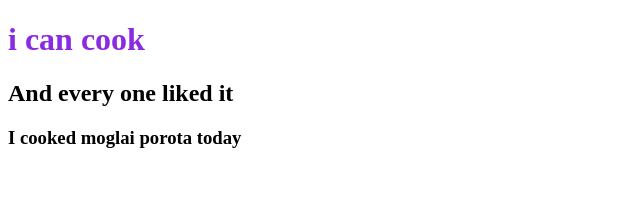
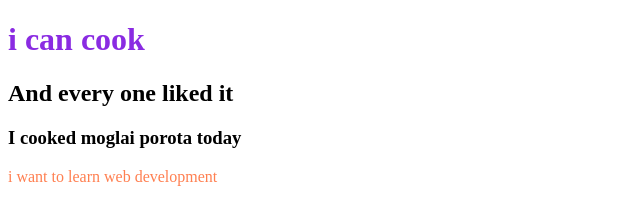
Before and after one commit to tairin247/my-second-repo, a plain HTML site: page index.html in a window 1280 px wide. Shown: the whole page, without its empty margins (0-640 px from the left). Drawn offline with Linux system fonts and the light colour scheme.

Commit message:
style adds

```diff
--- a/index.html
+++ b/index.html
@@ -10,5 +10,8 @@
         </h1>
         <h2>And every one liked it</h2>
         <h3>I cooked moglai porota today</h3>
+        <p>
+            i want to learn web development
+        </p>
     </body>
 </html>
--- a/style.css
+++ b/style.css
@@ -1,3 +1,6 @@
 h1{
     color: blueviolet;
 }
+p{
+    color: coral;
+}
```
